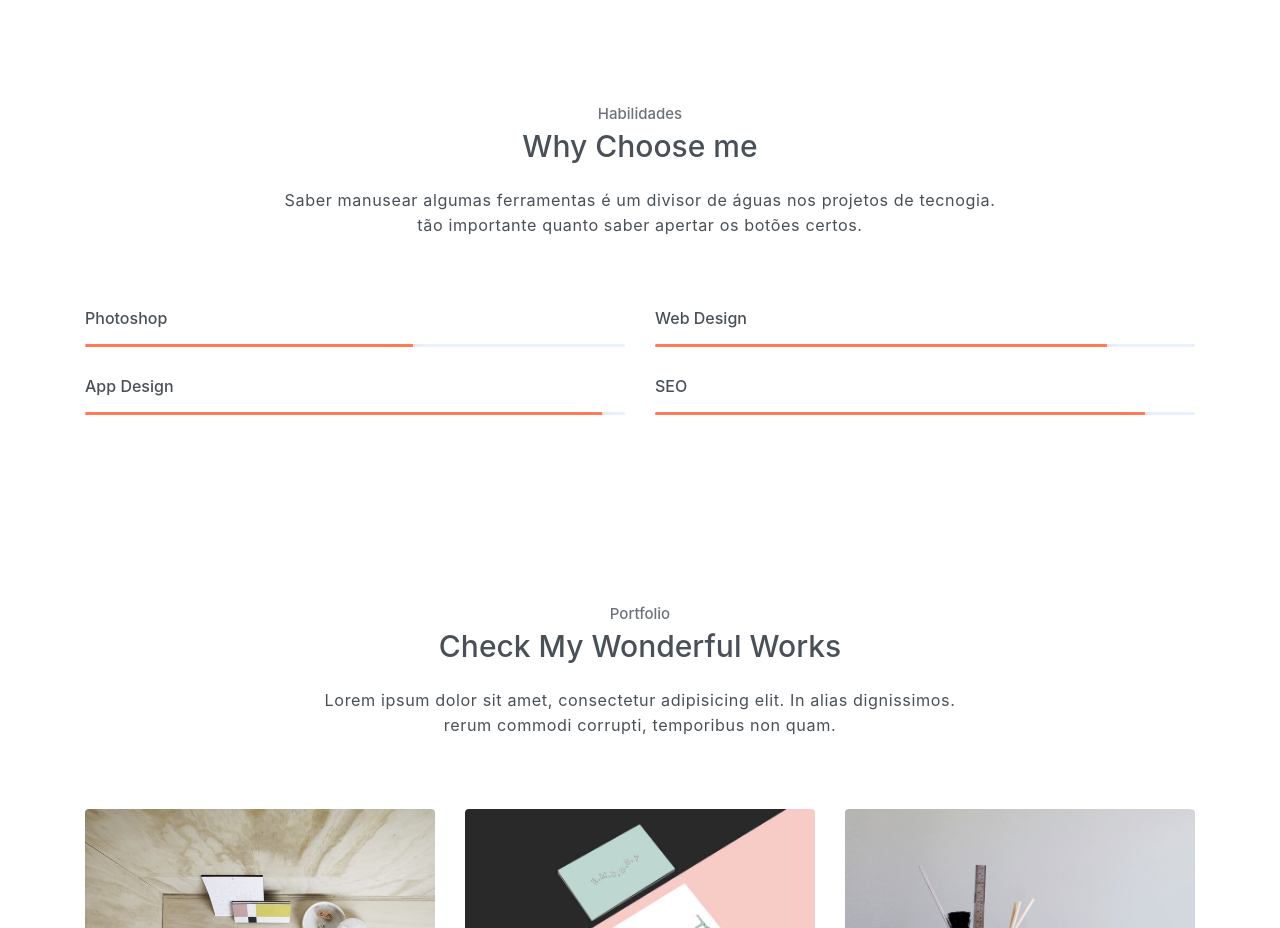
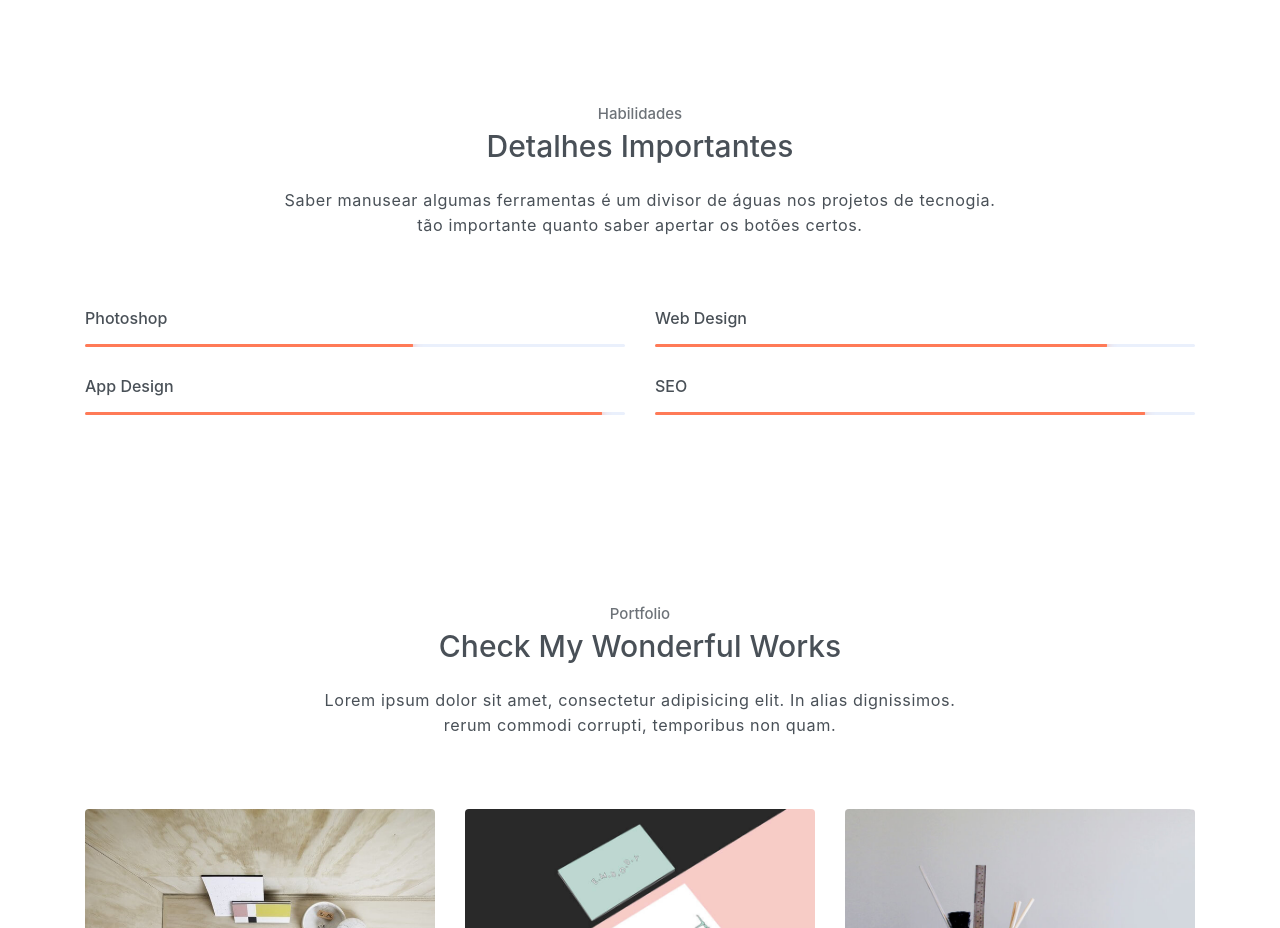
Before and after one commit to civalreis/civalreis.github.io, a plain HTML site: page index.html in a window 1280 px wide. Shown: the part 1880-2808 px from the top of the page. Drawn offline with Linux system fonts and the light colour scheme.

Commit message:
Update index.html

```diff
--- a/index.html
+++ b/index.html
@@ -169,7 +169,7 @@ conhecimentos em rede de tráfego de dados, bem como acesso e configurações de
     <section class="section">
         <div class="container text-center">
             <h6 class="subtitle">Habilidades</h6>
-            <h6 class="section-title mb-4">Why Choose me</h6>
+            <h6 class="section-title mb-4">Detalhes Importantes</h6>
             <p class="mb-5 pb-4">Saber manusear algumas ferramentas é um divisor de águas nos projetos de tecnogia. <br> tão importante quanto saber apertar os botões certos.</p>
 
             <div class="row text-left">
```
